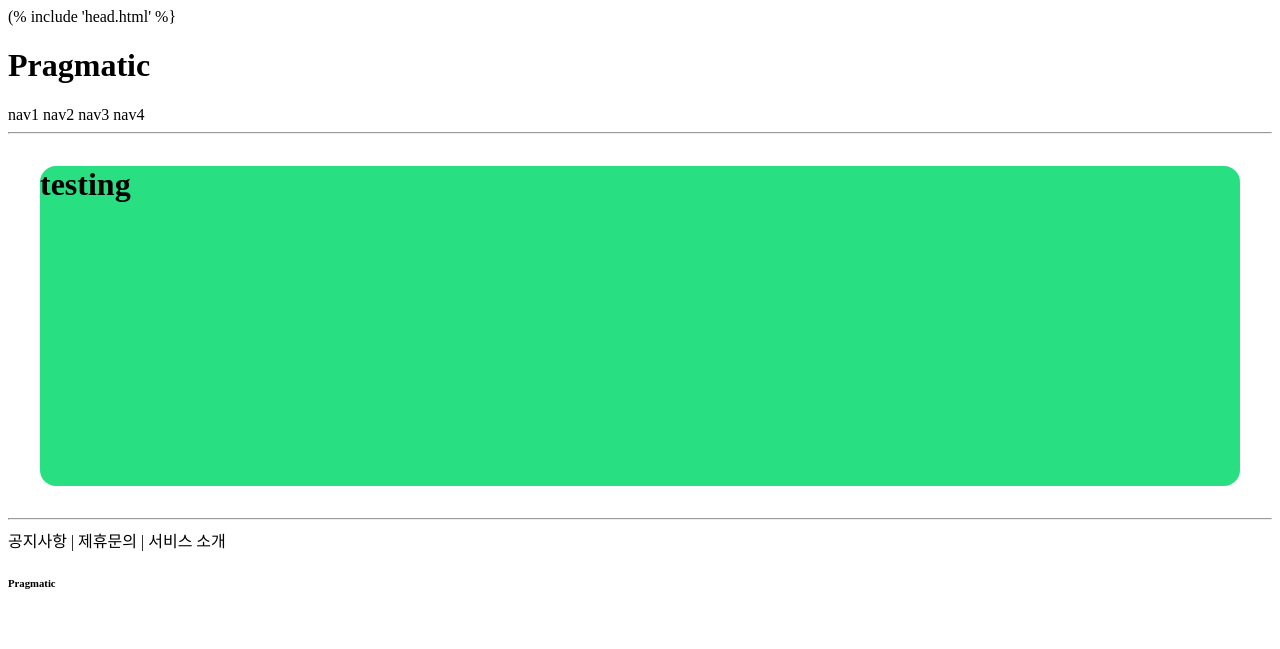
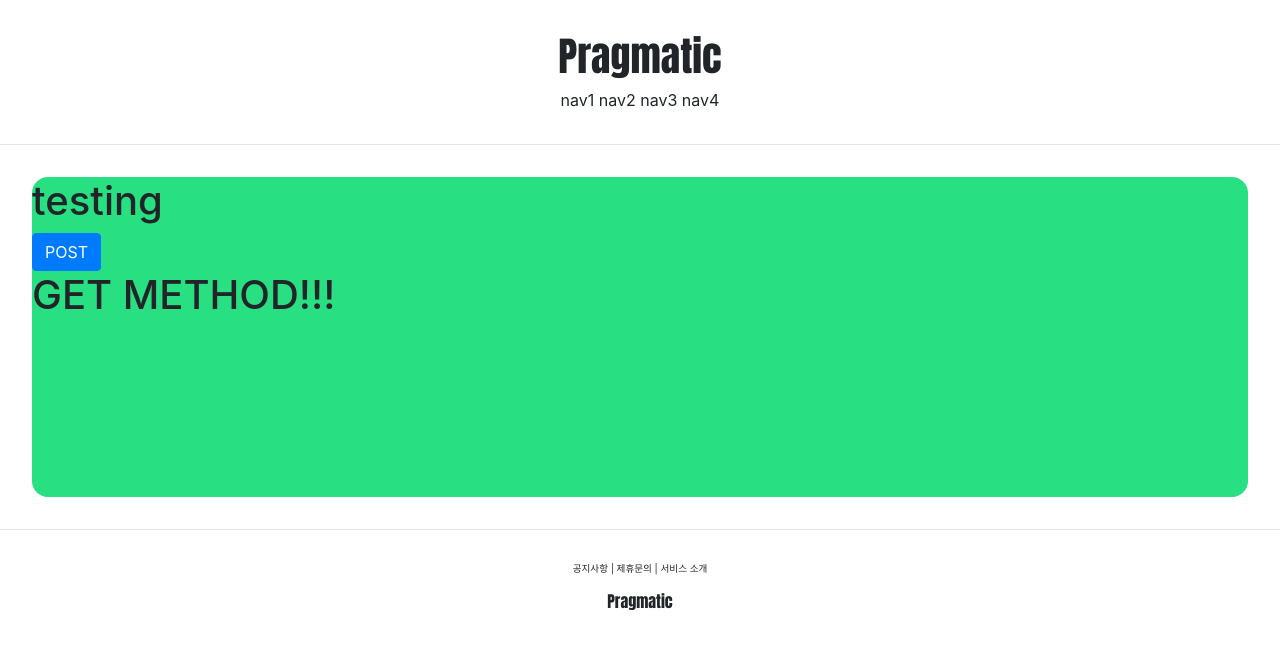
Before and after one commit to clarencesyc/pragmatic, a Django app: page /account/hello_world/ in a window 1280 px wide. Shown: the top 649 px of the page. Run offline with Django 4.2, Linux system fonts and the light colour scheme.

Commit message:
django course 16 commit

```diff
--- a/accountapp/templates/accountapp/hello_world.html
+++ b/accountapp/templates/accountapp/hello_world.html
@@ -6,6 +6,16 @@
         <h1>
             testing
         </h1>
-    </div>
+
+        <form action="/account/hello_world/" method="post">
+            {% csrf_token %}
+            <input type="submit" class="btn btn-primary" value="POST">
+        </form>
+
+       <h1>
+           {{ text }}
+       </h1>
+
+   </div>
 
 {% endblock %}
--- a/accountapp/views.py
+++ b/accountapp/views.py
@@ -6,4 +6,8 @@ from django.shortcuts import render
 
 
 def hello_world(request):
-    return render(request, 'accountapp/hello_world.html')
+
+    if request.method == "POST":
+        return render(request, 'accountapp/hello_world.html', context={'text': 'POST METHOD!!!'})
+    else:
+        return render(request, 'accountapp/hello_world.html', context={'text': 'GET METHOD!!!'})
--- a/templates/base.html
+++ b/templates/base.html
@@ -1,7 +1,7 @@
 <!DOCTYPE html>
 <html lang="en">
 
-(% include 'head.html' %}
+{% include 'head.html' %}
 
 <body>
 
```
